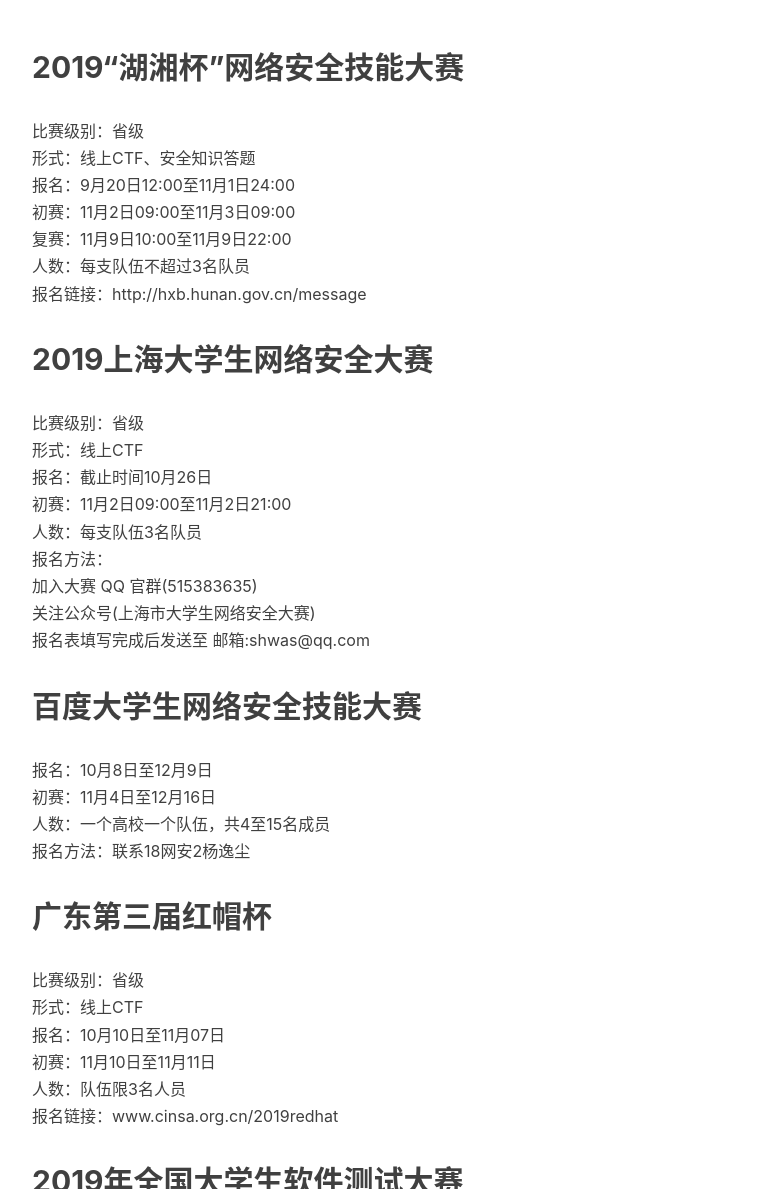
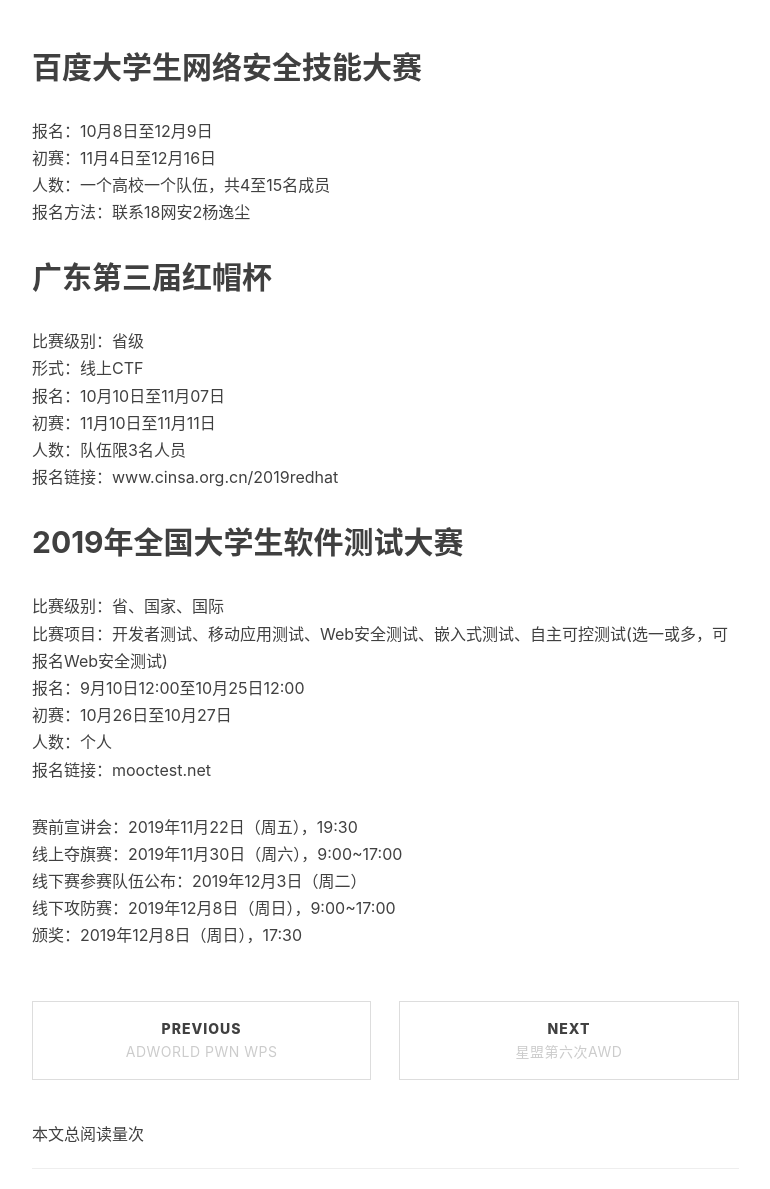
Before and after one commit to AndrieYean/AndrieYean.github.io, a Jekyll site: the page built from _posts/2019-10-13-11至12月赛事.md, in a window 1280 px wide and 1400 px high, scrolled down 216 px, cut to the strip 211-1400 px from the top of the window. Shown: the whole strip, without its empty margins (233-1003 px from the left). Built offline with Jekyll 4.4.1, drawn with Linux system fonts in a browser that asks for light colours; nearby versions of some CDN libraries; our own code applies the rules of GitHub Pages for plain Markdown files; comment, search, counter and statistics services are not loaded.

Commit message:
1111
1111

```diff
--- a/_posts/2019-10-13-10至11月初赛赛事.md
+++ b/_posts/2019-10-13-11至12月赛事.md
@@ -1,25 +1,3 @@
-## 2019“湖湘杯”网络安全技能大赛
-
-比赛级别：省级
-形式：线上CTF、安全知识答题
-报名：9月20日12:00至11月1日24:00
-初赛：11月2日09:00至11月3日09:00
-复赛：11月9日10:00至11月9日22:00
-人数：每支队伍不超过3名队员
-报名链接：http://hxb.hunan.gov.cn/message
-
-## 2019上海大学生网络安全大赛
-
-比赛级别：省级
-形式：线上CTF
-报名：截止时间10月26日
-初赛：11月2日09:00至11月2日21:00
-人数：每支队伍3名队员
-报名方法：
-加入大赛 QQ 官群(515383635)
-关注公众号(上海市大学生网络安全大赛)
-报名表填写完成后发送至 邮箱:shwas@qq.com
-
 ## 百度大学生网络安全技能大赛
 
 报名：10月8日至12月9日
@@ -46,3 +24,10 @@
 初赛：10月26日至10月27日
 人数：个人
 报名链接：mooctest.net
+
+
+赛前宣讲会：2019年11月22日（周五），19:30
+线上夺旗赛：2019年11月30日（周六），9:00~17:00
+线下赛参赛队伍公布：2019年12月3日（周二）
+线下攻防赛：2019年12月8日（周日），9:00~17:00
+颁奖：2019年12月8日（周日），17:30
```
Also changed, not shown: _posts/新建文本文档.txt (deleted, +0 -1 lines), pics/wp/lightdm.png (added), pics/wp/批注 2019-11-05 231345.png (added), pics/wp/批注 2019-11-09 161804.png (added), pics/wp/批注 2019-11-09 161819.png (added).
